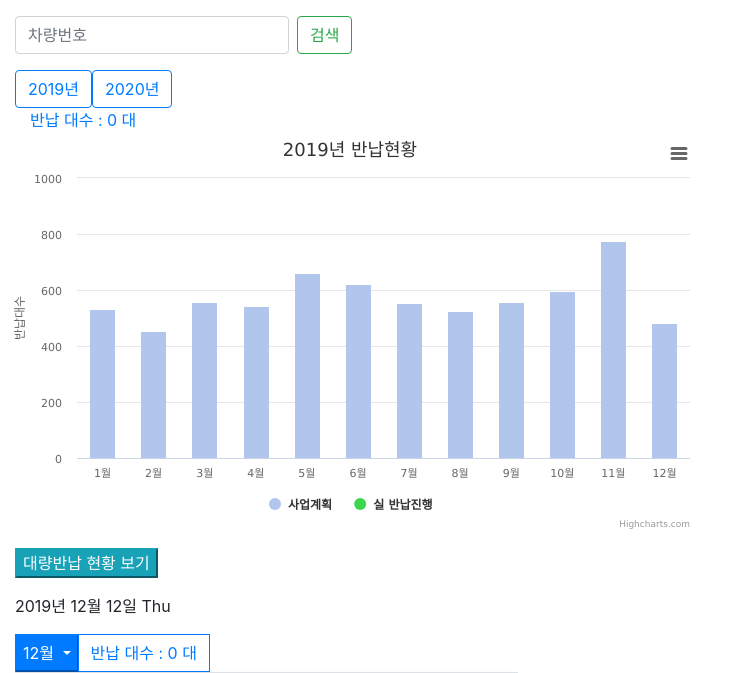
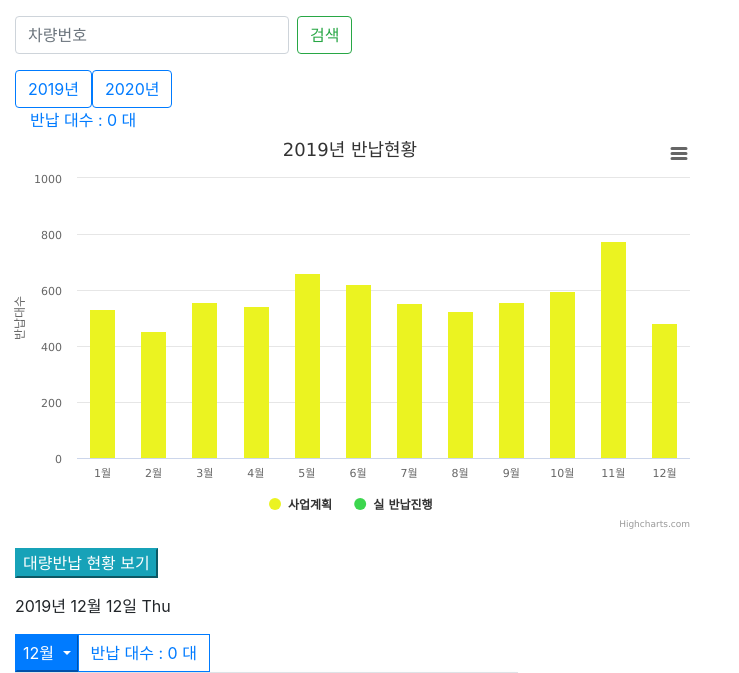
Before and after one commit to beckwoon/1stProject, a Django app: page / in a window 1280 px wide. Shown: the part 56-729 px from the top of the page, without its empty margins (0-739 px from the left). Run offline with Django 3.2, Linux system fonts and the light colour scheme; the visitor is signed in with stand-in values (Sample User, id 1); data that the repository does not hold is empty; some libraries are stand-ins or nearby versions.

Commit message:
Update ban_board.html
color 변경

```diff
--- a/monitoring/templates/monitoring/ban_board.html
+++ b/monitoring/templates/monitoring/ban_board.html
@@ -70,7 +70,7 @@ $(function () {
         },
         series: [{
             name: '사업계획',
-            color: 'rgba(178,197,236)',
+            color: 'rgba(235,243,33)',
             data: [{{count.f1}},{{count.f2}},{{count.f3}},{{count.f4}},{{count.f5}},{{count.f6}},{{count.f7}},{{count.f8}},{{count.f9}},{{count.f10}},{{count.f11}},{{count.f12}}],
             tooltip: {
                 valueSuffix: ' 대'
```
